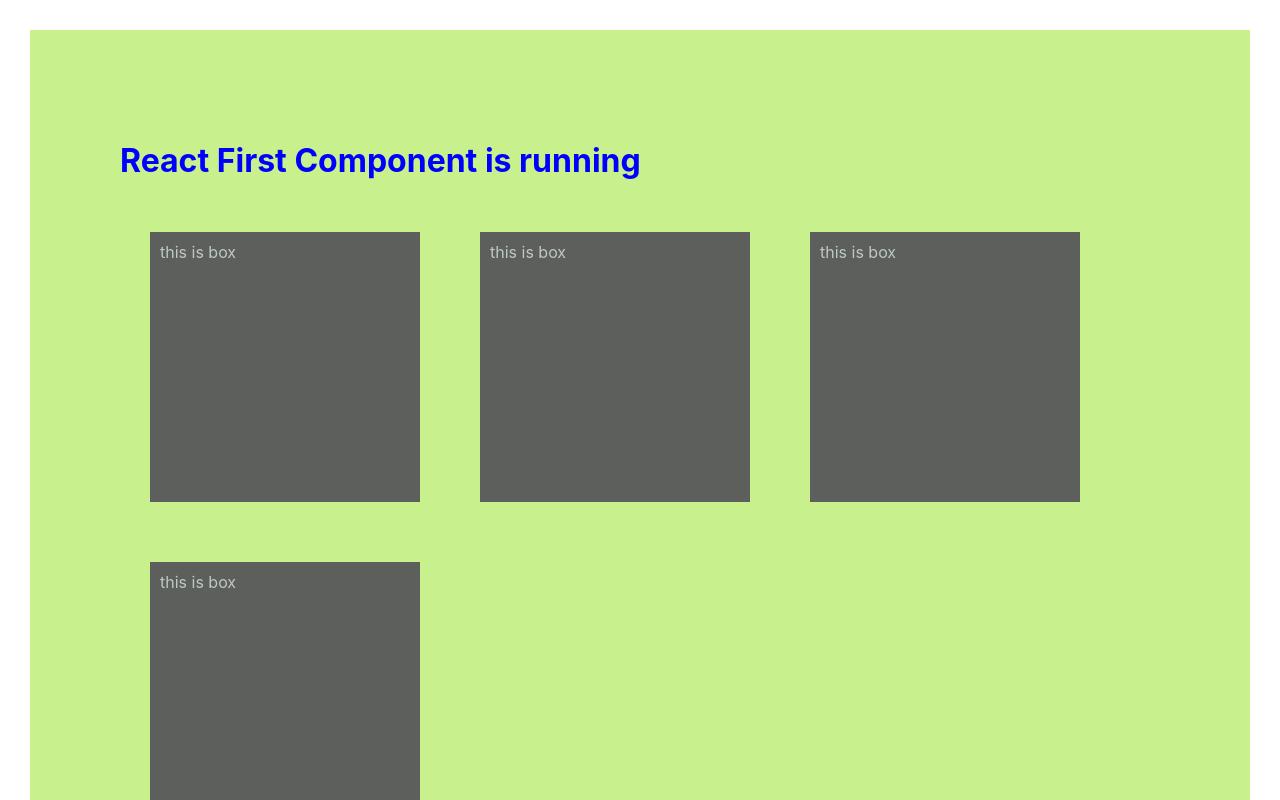
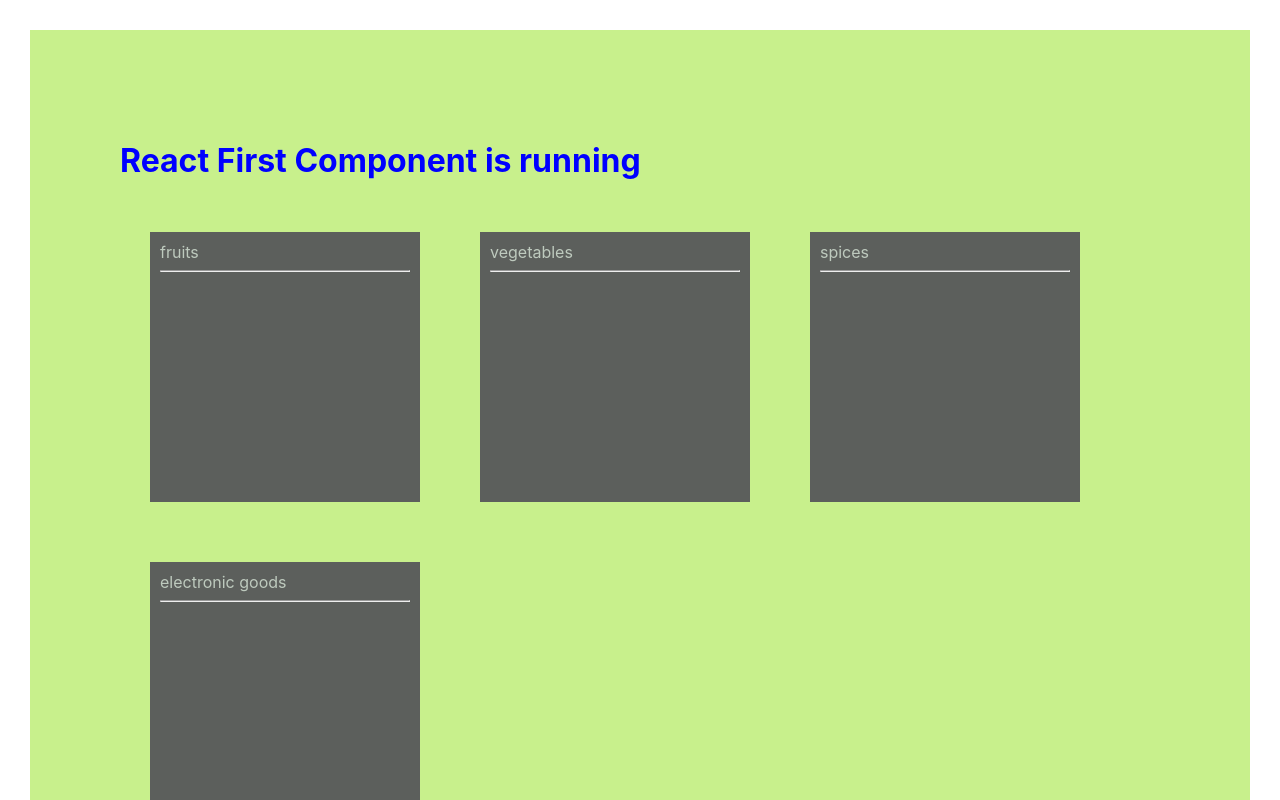
Before and after one commit to vinodh1988/react-js-techwave, a React (Create React App) app: page / in a window 1280 px wide. Shown: the top 800 px of the page. Built offline with nearby package versions, Linux system fonts and the light colour scheme.

Commit message:
state-props-commit

```diff
--- a/src/App.js
+++ b/src/App.js
@@ -5,14 +5,20 @@ import Box from './Components/Box'
 
 class App extends React.Component
 {
+     constructor(){
+       super();
+        this.state={
+          titles :["fruits","vegetables","spices","electronic goods"]
+        }
+     }
      render(){
          return(
            <div>
               <h1>React First Component is running</h1>
-              <Box></Box>
-              <Box></Box>
-              <Box></Box>
-              <Box></Box>
+              <Box title={this.state.titles[0]}></Box>
+              <Box title={this.state.titles[1]}></Box>
+              <Box title={this.state.titles[2]}></Box>
+              <Box title={this.state.titles[3]}></Box>
            </div>
          )
      }
--- a/src/Components/Box.js
+++ b/src/Components/Box.js
@@ -6,7 +6,8 @@ class Box extends React.Component{
     render(){
         return(
         <div class="box">
-            this is box
+            {this.props.title}
+            <hr/>
         </div>
         );
     }
```
